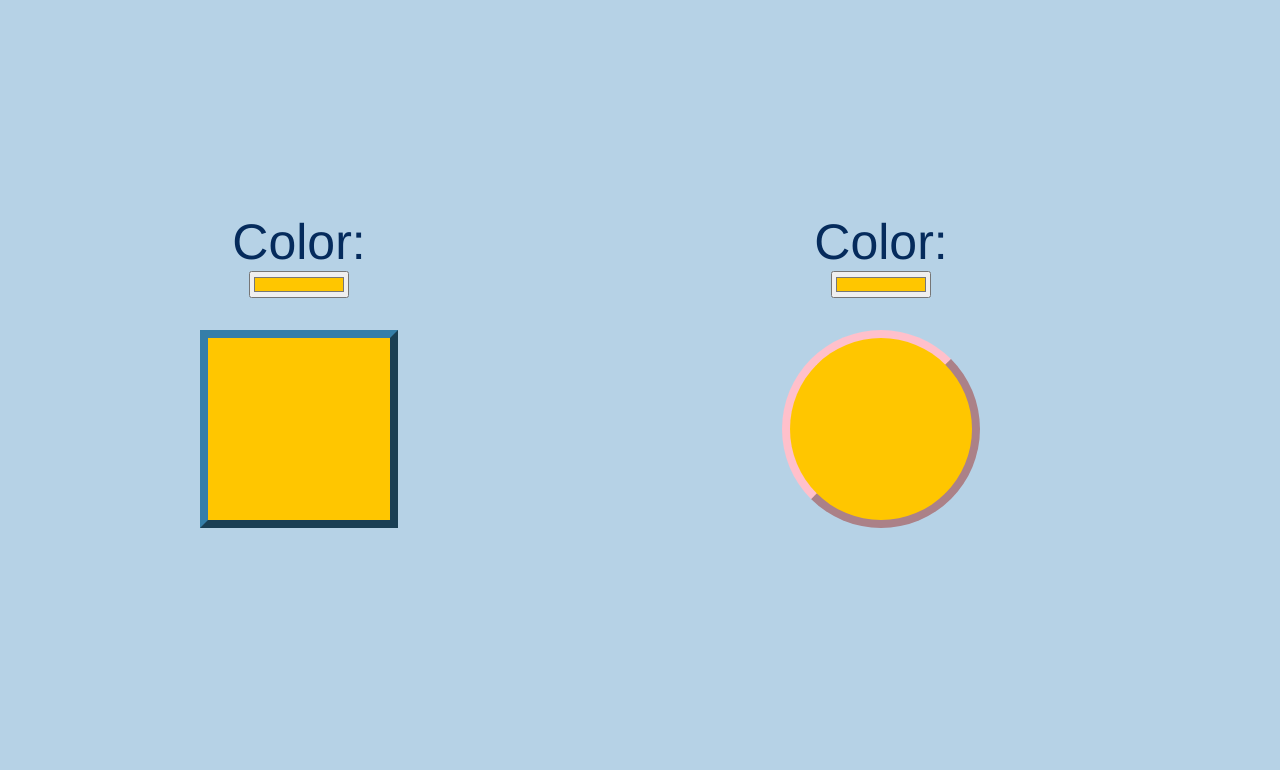
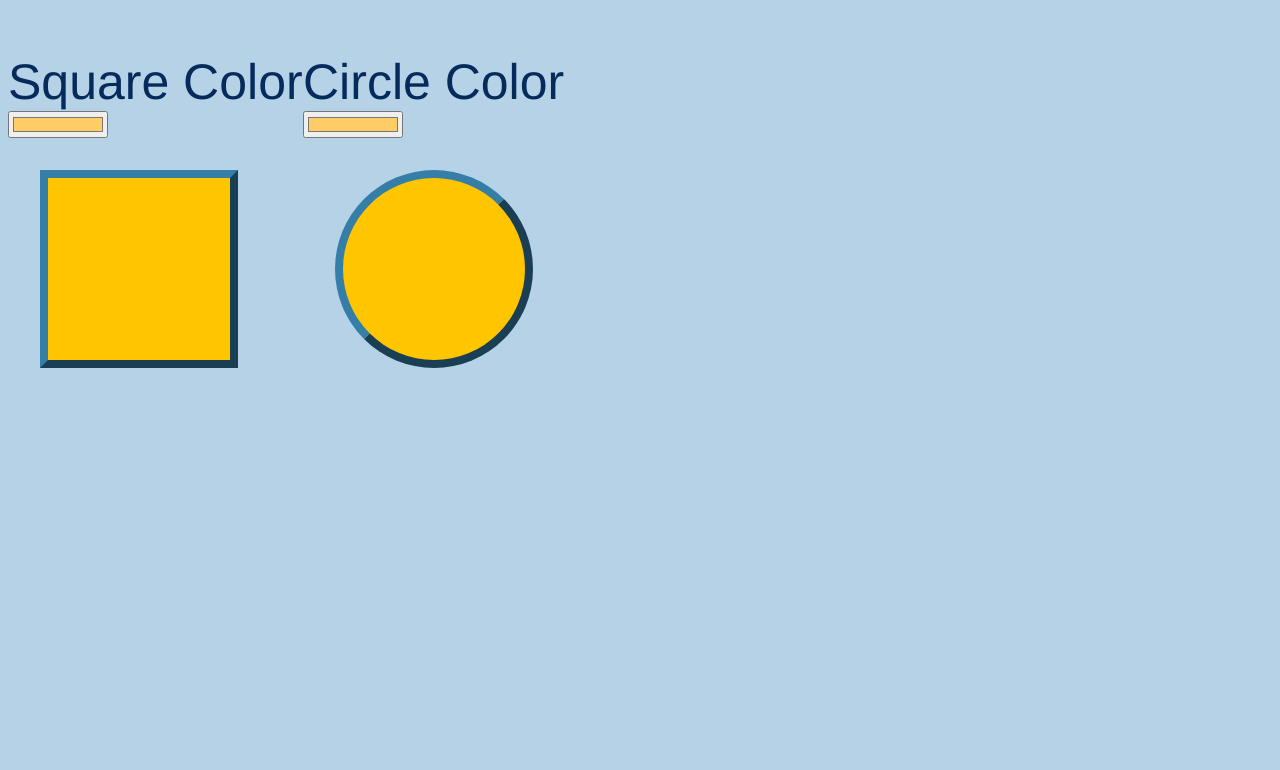
Before and after one commit to marcelosdm/color-baby, a plain HTML site: page index.html in a window 1280 px wide. Shown: the part 196-966 px from the top of the page. After the commit the page ends 800 px from the top, so only its background shows below. Drawn offline with Linux system fonts and the light colour scheme.

Commit message:
Fix color input

```diff
--- a/index.html
+++ b/index.html
@@ -5,23 +5,23 @@
     <meta name="viewport" content="width=device-width, initial-scale=1.0" />
     <meta http-equiv="X-UA-Compatible" content="ie=edge" />
     <title>Color Baby</title>
-    <link rel="stylesheet" href="style.css" />
+    <link rel="stylesheet" href="./style.css" />
   </head>
   <body>
     <h1>Let's learn the <span class="hl">colors</span></h1>
 
-    <article class="shapes">
-      <div class="form-div">
-        <label for="spacing">Color:</label>
-        <input id="base" type="color" name="base" value="#ffc600" />
-        <div id="square-form"></div>
+    <div class="controls">
+      <div class="shape">
+        <label for="square">Square Color</label>
+        <input type="color" id="square" name="square" value="#ffcc66" />
+        <div class="square"></div>
       </div>
-      <div class="form-div">
-        <label for="spacing">Color:</label>
-        <input id="base" type="color" name="base" value="#ffc600" />
-        <div id="circle-form"></div>
+      <div class="shape">
+        <label for="circle">Circle Color</label>
+        <input type="color" id="circle" name="circle" value="#ffcc66" />
+        <div class="circle"></div>
       </div>
-    </article>
+    </div>
 
     <script src="index.js"></script>
   </body>
--- a/style.css
+++ b/style.css
@@ -1,21 +1,17 @@
 :root {
-  --base: #ffc600;
+  --square: #ffc600;
+  --circle: #ffc600;
   --spacing: 10px;
   --blur: 10px;
 }
 
-#circle-form {
+img {
   background: var(--base);
-  border: 0.5rem outset pink;
-  border-radius: 50%;
-  height: 150px;
-  margin: 2rem;
-  padding: 1rem;
-  width: 150px;
+  padding: 50px;
 }
 
-#square-form {
-  background: var(--base);
+.square {
+  background: var(--square);
   border: 0.5rem outset rgb(53, 126, 168);
   outline-offset: 0.5rem;
   height: 150px;
@@ -24,13 +20,16 @@
   width: 150px;
 }
 
-img {
-  padding: var(--spacing);
-  background: var(--base);
-  filter: blur(var(--blur));
+.circle {
+  background: var(--circle);
+  border: 0.5rem outset rgb(53, 126, 168);
+  border-radius: 50%;
+  outline-offset: 0.5rem;
+  height: 150px;
+  margin: 2rem;
+  padding: 1rem;
+  width: 150px;
 }
-
-
 
 .hl {
   color: var(--base);
@@ -45,9 +44,10 @@ body {
   font-size: 50px;
 }
 
-.shapes {
+.shape {
   display: flex;
-  flex-direction: row;
+  flex-direction: column;
+  justify-content: space-around;
   margin-bottom: 50px;
 }
 
@@ -62,3 +62,7 @@ input {
   justify-content: space-between;
   margin: 10rem;
 }
+
+.controls {
+  display: flex;
+}
```
